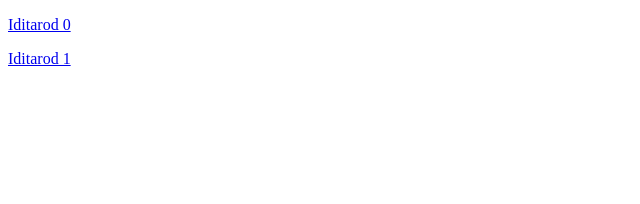
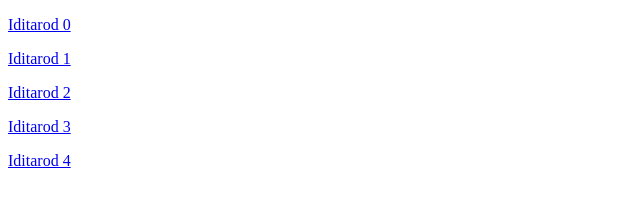
Before and after one commit to tbrax/tbrax.github.io, a plain HTML site: page index.html in a window 1280 px wide. Shown: the whole page, without its empty margins (0-640 px from the left). Drawn offline with Linux system fonts and the light colour scheme.

Commit message:
Added iditarod 4

```diff
--- a/index.html
+++ b/index.html
@@ -10,6 +10,15 @@
 <p>
     <a href="https://tbrax.github.io/iditarod1/" font size="6">Iditarod 1</a>
 </p>
+<p>
+    <a href="https://tbrax.github.io/iditarod2/" font size="6">Iditarod 2</a>
+</p>
+<p>
+    <a href="https://tbrax.github.io/iditarod3/" font size="6">Iditarod 3</a>
+</p>
+<p>
+    <a href="https://tbrax.github.io/iditarod4/" font size="6">Iditarod 4</a>
+</p>
 </body>
 </head>
 
```
